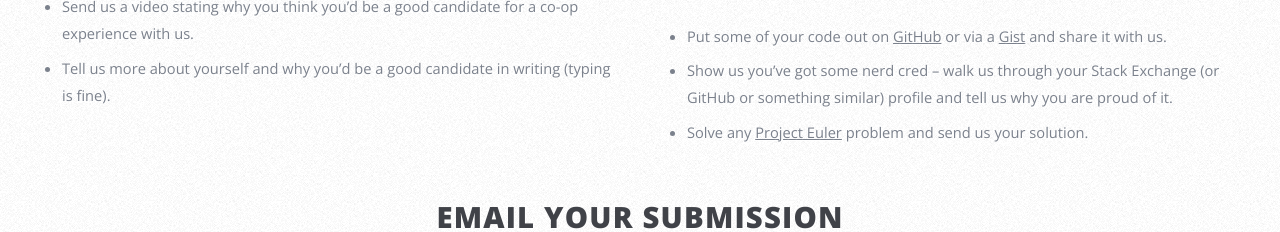
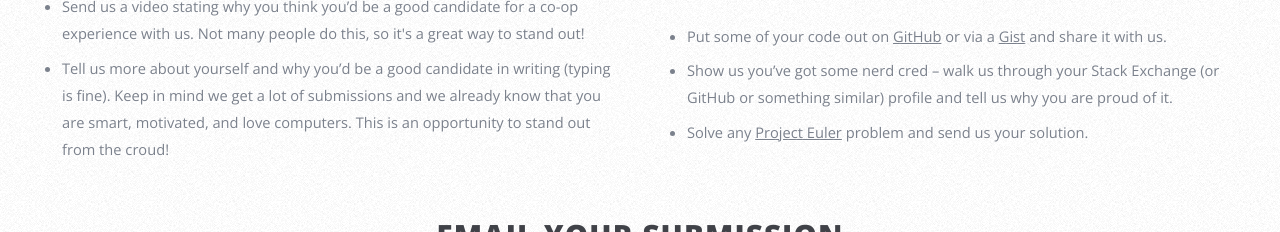
Before and after one commit to RIDGIDSoftwareSolutions/RIDGIDSoftwareSolutions.github.io, a plain HTML site: page co-op/apply-now.html in a window 1280 px wide. Shown: the part 568-800 px from the top of the page. Drawn offline with nearby package versions, Linux system fonts and the light colour scheme.

Commit message:
Update apply-now.html

```diff
--- a/co-op/apply-now.html
+++ b/co-op/apply-now.html
@@ -91,9 +91,12 @@
                                     <ul class="bullet">
                                         <li>
                                             Send us a video stating why you think you’d be a good candidate for a co-op experience with us.
+                                            Not many people do this, so it's a great way to stand out!
                                         </li>
                                         <li>
                                             Tell us more about yourself and why you’d be a good candidate in writing (typing is fine).
+                                            Keep in mind we get a lot of submissions and we already know that you are smart, motivated, and love computers.
+                                            This is an opportunity to stand out from the croud!
                                         </li>
                                     </ul>
                                 </section>
```
